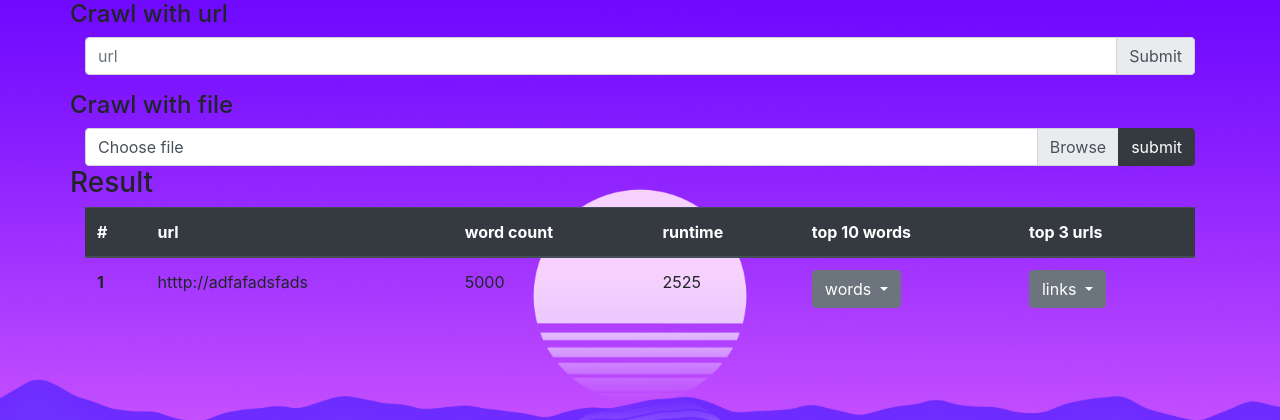
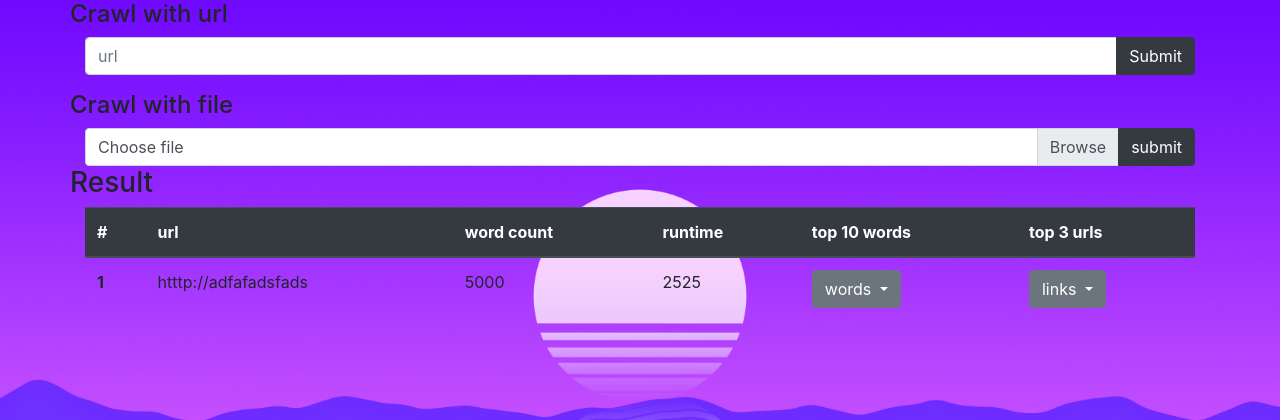
Before and after one commit to moft82/osp_final, a Flask app: page / in a window 1280 px wide. Shown: the part 104-524 px from the top of the page. Run offline with Flask 2, Linux system fonts and the light colour scheme; some libraries are stand-ins or nearby versions.

Commit message:
htm modify

```diff
--- a/templates/index.htm
+++ b/templates/index.htm
@@ -36,7 +36,7 @@
             <div class="input-group">
               <input type="text" class="form-control" placeholder="url" id="crawlusrl">
               <div class="input-group-append">
-                <button class="input-group-text" type="submit">Submit</button>
+                <input class="btn btn-dark" type="submit" value="Submit">
               </div>
             </div>
           </div>
@@ -46,11 +46,11 @@
         <form action="/upload" method="POST" class="col-12">
           <div class="input-group">
             <div class="custom-file">
-              <input type="file" class="custom-file-input" id="inputGroupFile04" aria-describedby="inputGroupFileAddon04" accept=".txt">
-              <label class="custom-file-label" for="inputGroupFile04">Choose file</label>
+              <input type="file" class="custom-file-input" id="file" aria-describedby="inputGroupFileAddon04" accept=".txt">
+              <label class="custom-file-label" for="fle">Choose file</label>
             </div>
             <div class="input-group-append">
-              <input class="btn btn-dark" type="submit" id="inputGroupFileAddon04" value="submit">
+              <input class="btn btn-dark" type="submit" id="fileAddon04" value="submit">
             </div>
           </div>
         </form>
```
